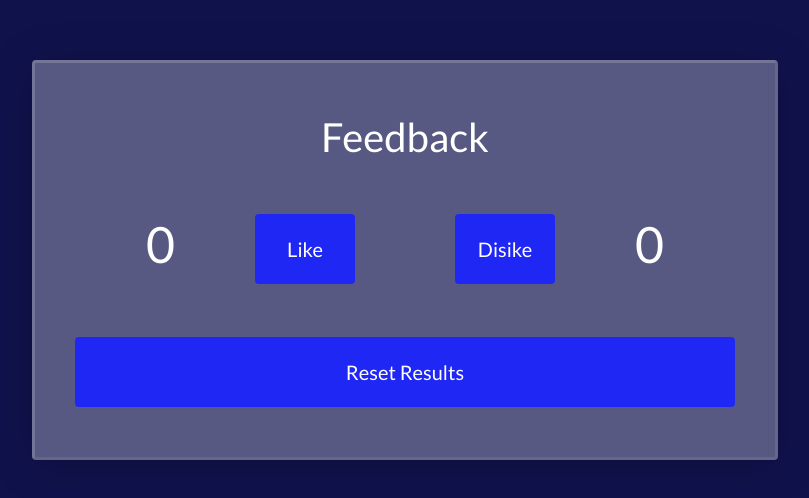
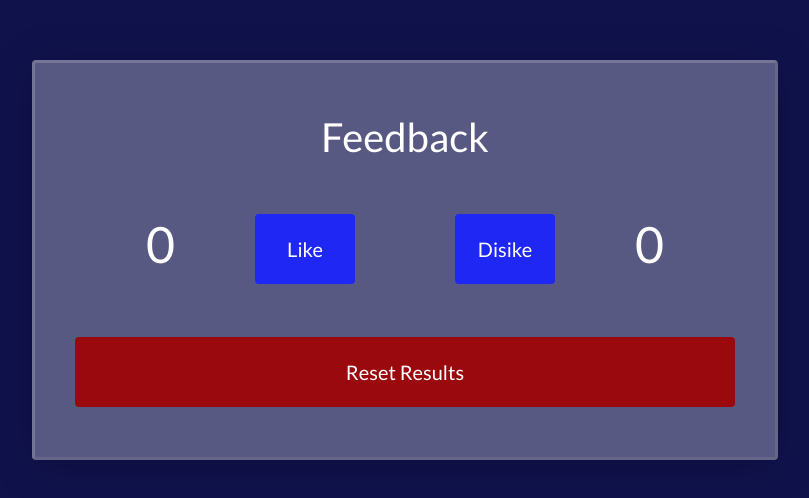
Before and after one commit to TaniaNovikova/42-2_REACT, a React (Create React App) app: page / in a window 1280 px wide. Shown: the part 140-638 px from the top of the page, without its empty margins (235-1044 px from the left). Built offline with nearby package versions, Linux system fonts and the light colour scheme.

Commit message:
dynamically assigning a class to a component Button

```diff
--- a/src/components/Button/Button.jsx
+++ b/src/components/Button/Button.jsx
@@ -1,7 +1,8 @@
 import "./styles.css"
 
 function Button ({name, type="button", onClick}){
-    return <button className = "main-button" type={type} onClick={onClick}>{name}</button>
+    const buttonsType = type==='reset'? 'reset-button': 'main-button';
+    return <button className = {buttonsType} type={type} onClick={onClick}>{name}</button>
 }
 
 export default Button;
--- a/src/components/Button/styles.css
+++ b/src/components/Button/styles.css
@@ -15,3 +15,18 @@
   font-family: Lato, Helvetica, sans-serif;
   font-weight: 400;
 }
+
+.reset-button{
+  width: 100%;
+  height: 70px;
+  border-radius: 4px;
+  background: rgb(154, 9, 14);
+  /* padding: 20px 54px; */
+  font-size: 20px;
+  color: rgba(255, 255, 255, 1);
+  outline: none;
+  border: 0cap;
+  cursor: pointer;
+  font-family: Lato, Helvetica, sans-serif;
+  font-weight: 400;
+}
--- a/src/components/Feedback/Feedback.jsx
+++ b/src/components/Feedback/Feedback.jsx
@@ -44,6 +44,7 @@ function Feedback() {
         <div className="result-wrapper dislikes">{dislikes}</div>
       </div>
       <Button
+        type="reset"
         className="reset-button"
         name="Reset Results"
         onClick={resetAllResults}
```
